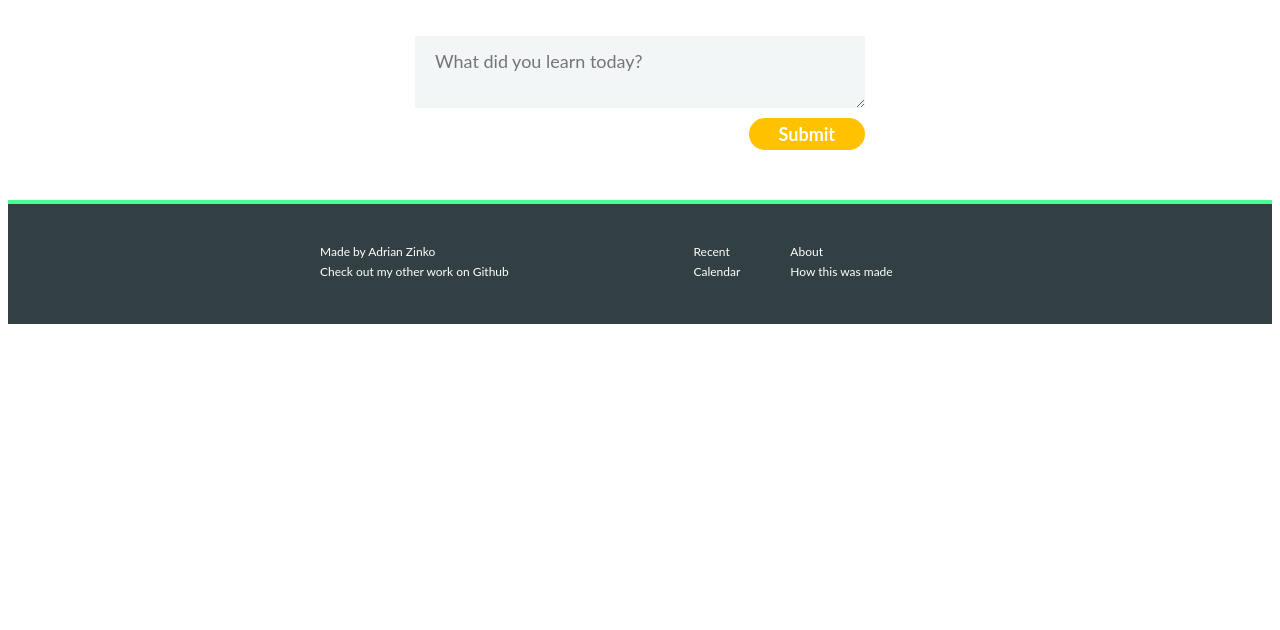
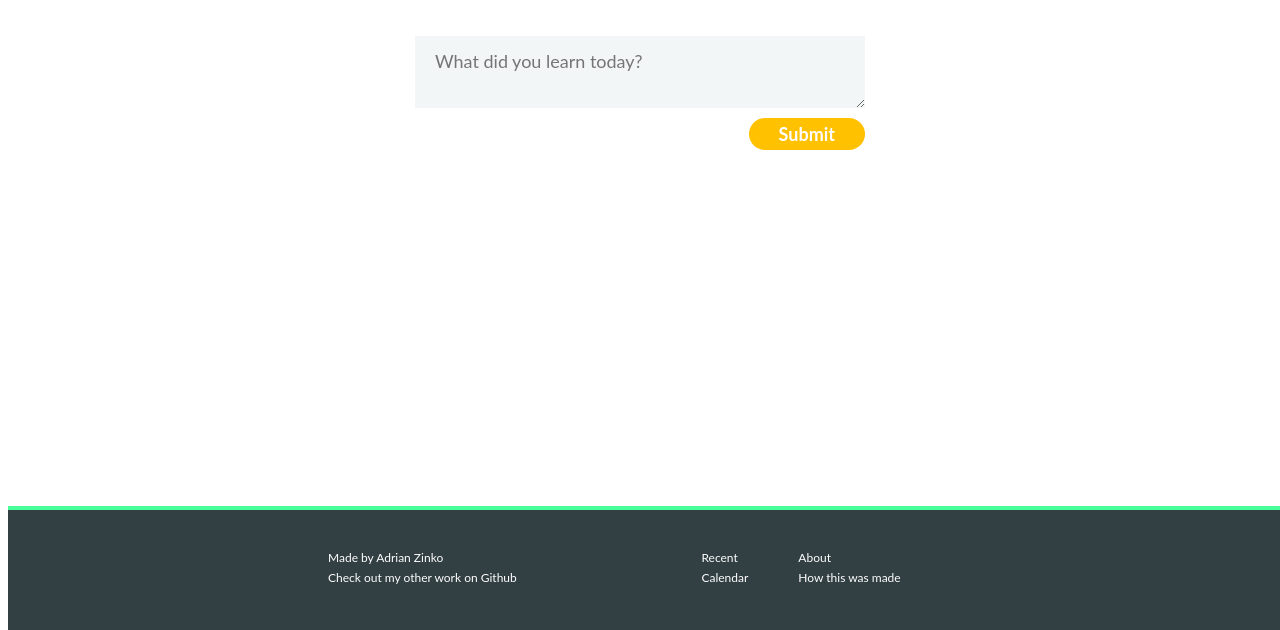
Before and after one commit to AdrianGHub/flaskdaily19, a Flask app: page /home in a window 1280 px wide. Shown: the part 170-800 px from the top of the page. Run offline with Flask 2, Linux system fonts and the light colour scheme.

Commit message:
feat: place footer at the bottom of the page

```diff
--- a/static/css/style.css
+++ b/static/css/style.css
@@ -89,6 +89,9 @@ footer {
     border-top: 4px solid #46ff99;
     color: white;
     font-size: 12px;
+    position: absolute;
+    bottom: 0;
+    width: 100%;
 }
 
 footer .footer__container {
```
